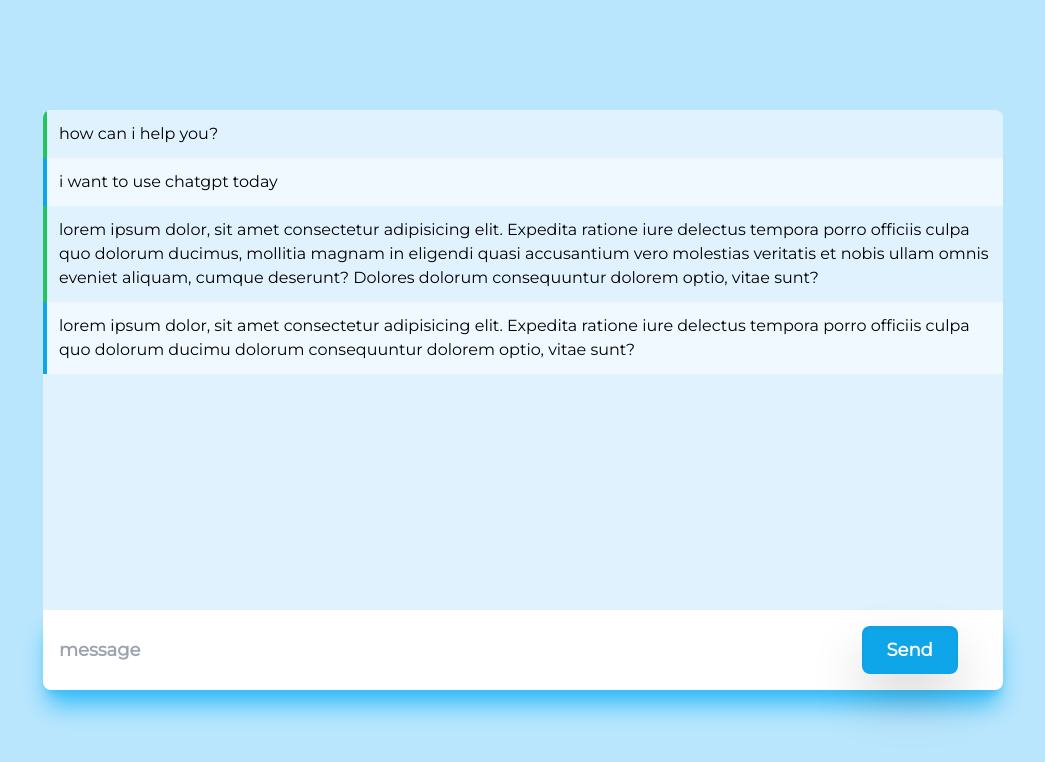
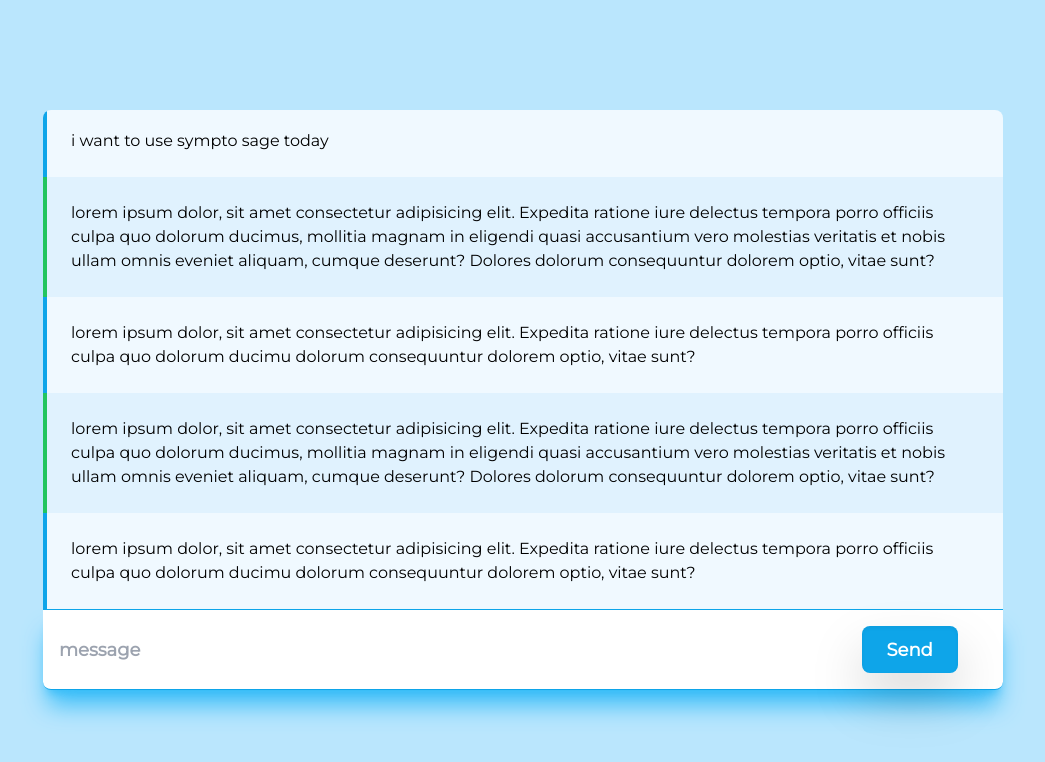
Before and after one commit to EdoriAtiri/Sympto, a React (Vite) app: page /chat in a window 1280 px wide. Shown: the top 762 px of the page, without its empty margins (117-1162 px from the left). Built offline with nearby package versions, Linux system fonts and the light colour scheme.

Commit message:
add scrollToBottom fn to scroll latest message into view

```diff
--- a/src/components/ChatMessages.jsx
+++ b/src/components/ChatMessages.jsx
@@ -6,7 +6,7 @@ const ChatMessages = ({ message, role }) => {
       <div
         className={`w-1 ${role === "user" ? "bg-sky-500" : "bg-green-500"}`}
       ></div>
-      <div className="w-full p-3">{message}</div>
+      <div className="w-full p-6">{message}</div>
     </div>
   );
 };
--- a/src/pages/Chat.jsx
+++ b/src/pages/Chat.jsx
@@ -1,9 +1,11 @@
-import { useEffect, useState } from "react";
+import { useEffect, useRef, useState } from "react";
 import ChatMessages from "../components/ChatMessages";
 import { FaArrowRight } from "react-icons/fa";
 
 const Chat = () => {
   const [input, setInput] = useState("");
+  const chatBoxRef = useRef(null);
+
   const [chatLog, setChatLog] = useState([
     {
       role: "gpt",
@@ -11,7 +13,17 @@ const Chat = () => {
     },
     {
       role: "user",
-      message: "i want to use chatgpt today",
+      message: "i want to use sympto sage today",
+    },
+    {
+      role: "gpt",
+      message:
+        "lorem ipsum dolor, sit amet consectetur adipisicing elit. Expedita ratione iure delectus tempora porro officiis culpa quo dolorum ducimus, mollitia magnam in eligendi quasi accusantium vero molestias veritatis et nobis ullam omnis eveniet aliquam, cumque deserunt? Dolores dolorum consequuntur dolorem optio, vitae sunt?",
+    },
+    {
+      role: "user",
+      message:
+        "lorem ipsum dolor, sit amet consectetur adipisicing elit. Expedita ratione iure delectus tempora porro officiis culpa quo dolorum ducimu dolorum consequuntur dolorem optio, vitae sunt?",
     },
     {
       role: "gpt",
@@ -25,6 +37,12 @@ const Chat = () => {
     },
   ]);
 
+  const scrollToBottom = () => {
+    if (chatBoxRef.current) {
+      chatBoxRef.current.scrollTop = chatBoxRef.current.scrollHeight;
+    }
+  };
+
   const handleSubmit = (e) => {
     e.preventDefault();
     let newChatLog = [...chatLog, { role: "user", message: `${input}` }];
@@ -36,13 +54,19 @@ const Chat = () => {
 
   useEffect(() => {
     console.log(chatLog);
+    setTimeout(() => {
+      scrollToBottom();
+    }, 0);
   }, [chatLog]);
 
   return (
     <div className="relative min-h-screen w-full bg-sky-200">
-      <div className="tranform absolute left-1/2 top-1/2 w-3/4 -translate-x-1/2 -translate-y-1/2 ">
+      <div className="tranform absolute left-1/2 top-1/2 w-3/4 -translate-x-1/2 -translate-y-1/2 [&>*]:border-b [&>*]:border-sky-500">
         {/* Chat box */}
-        <div className="h-[500px] overflow-auto rounded-t-lg bg-sky-100">
+        <div
+          ref={chatBoxRef}
+          className="h-[500px] overflow-auto rounded-t-lg bg-sky-100"
+        >
           {chatLog.map((chat, index) => (
             <ChatMessages key={index} message={chat.message} role={chat.role} />
           ))}
```
